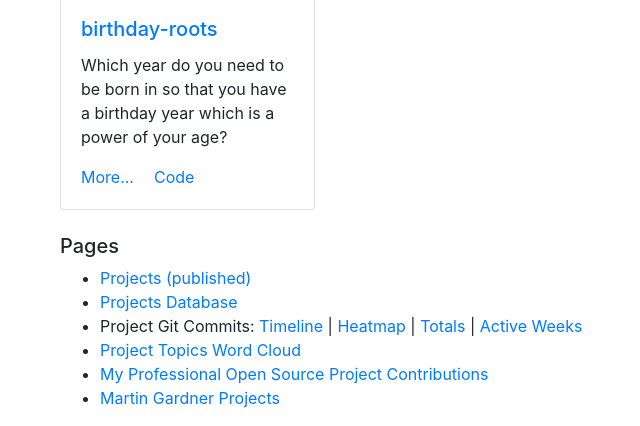
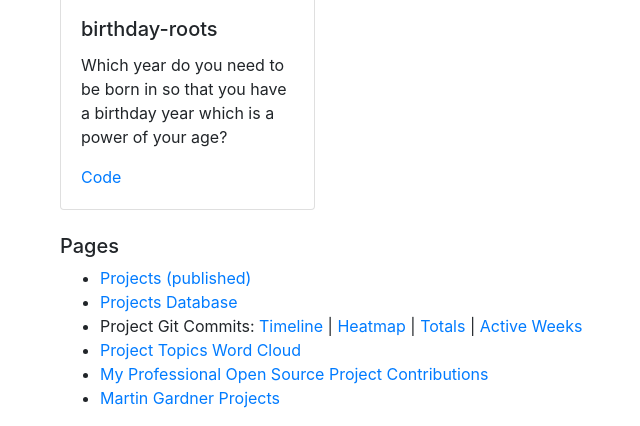
Before and after one commit to tomwhite/project-curation, a plain HTML site: page index.html in a window 1280 px wide. Shown: the part 375-801 px from the top of the page, without its empty margins (25-665 px from the left). Drawn offline with nearby package versions, Linux system fonts and the light colour scheme.

Commit message:
Only show links on the 'Project of the Day' card if they exist for the project

```diff
--- a/index.html
+++ b/index.html
@@ -82,9 +82,14 @@
 
             const embed = card.appendChild(document.createElement("div"));
             embed.className = "embed-responsive embed-responsive-1by1";
-            const imgLink = embed.appendChild(document.createElement("a"));
-            imgLink.href = d.homepage;
-            const img = imgLink.appendChild(document.createElement("img"));
+            // Wrap in a link only if there is somewhere to link to
+            const linkOrSelf = (parent, href) => {
+                if (!href) return parent;
+                const a = parent.appendChild(document.createElement("a"));
+                a.href = href;
+                return a;
+            };
+            const img = linkOrSelf(embed, d.homepage).appendChild(document.createElement("img"));
             img.className = "card-img-top embed-responsive-item";
             img.src = logo_url;
             img.alt = d.name + " logo";
@@ -92,22 +97,24 @@
 
             const body = card.appendChild(document.createElement("div"));
             body.className = "card-body";
-            const titleLink = body.appendChild(document.createElement("a"));
-            titleLink.href = d.homepage;
-            const h5 = titleLink.appendChild(document.createElement("h5"));
+            const h5 = linkOrSelf(body, d.homepage).appendChild(document.createElement("h5"));
             h5.className = "card-title";
             h5.textContent = d.name;
             const desc = body.appendChild(document.createElement("p"));
             desc.className = "card-text";
             desc.textContent = d.description;
+            if (d.homepage) {
                 const moreLink = body.appendChild(document.createElement("a"));
                 moreLink.href = d.homepage;
                 moreLink.className = "card-link";
                 moreLink.textContent = "More...";
+            }
+            if (d.html_url) {
                 const codeLink = body.appendChild(document.createElement("a"));
                 codeLink.href = d.html_url;
                 codeLink.className = "card-link";
                 codeLink.textContent = "Code";
+            }
 
             document.getElementById("project").appendChild(row);
         }).catch(error => console.error("Error loading CSV:", error));
```
Lines whose indentation alone changed are shown as unchanged.
